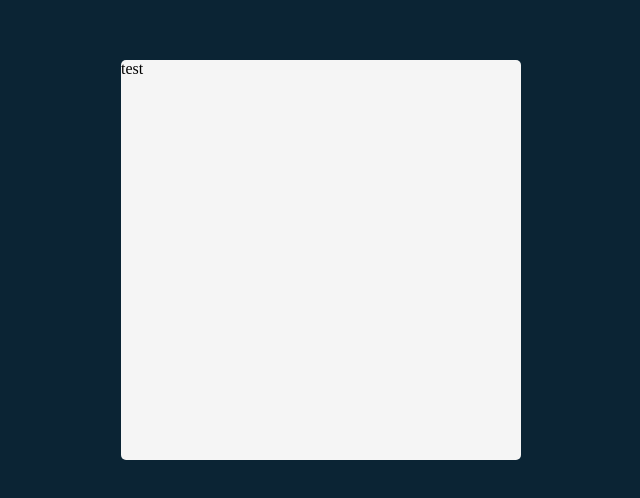
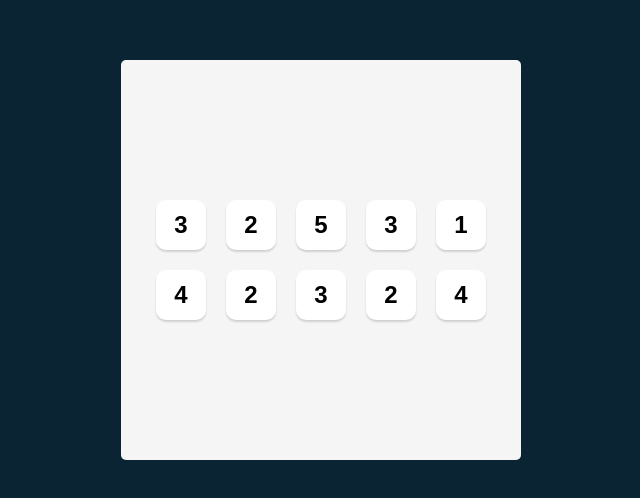
Before and after one commit to limhaowei/Tenzies-Game, a React (Vite) app: page / in a window 1280 px wide. Shown: the part 140-638 px from the top of the page, without its empty margins (319-959 px from the left). Built offline with nearby package versions, Linux system fonts and the light colour scheme.

Commit message:
created state for random dice values

```diff
--- a/App.jsx
+++ b/App.jsx
@@ -1,8 +1,25 @@
+import Dice from "./Dice"
+import { useState } from "react"
 
 export default function App(){
+
+    const [ diceValues, setDiceValues ] = useState(generateAllNewDice())
+
+    function generateAllNewDice(){
+        const arr = []
+        for(let i = 0; i < 10; i ++){
+            arr.push(Math.floor(Math.random() * 6) + 1);
+        }
+        return arr
+    }
+
     return(
         <main>
-            test
+            <div className="dice-container">
+                {diceValues.map((value, index) => (
+                    <Dice key={index} value={value} />
+                ))}
+            </div>
         </main>
     )
 }
--- /dev/null
+++ b/Dice.jsx
@@ -0,0 +1,6 @@
+
+export default function Dice(props){
+    return(
+        <button>{props.value}</button>
+    )
+}
--- a/index.css
+++ b/index.css
@@ -3,6 +3,7 @@
 }
 
 body {
+    font-family: Karla, sans-serif;
     margin: 0;
     background-color: #0B2434;
     padding: 20px;
@@ -24,5 +25,28 @@ main {
     background-color: #F5F5F5;
     height: 100%;
     border-radius: 5px;
+    display: flex;
+    flex-direction: column;
+    justify-content: center;
+    align-items: center;
+}
 
+.dice-container {
+    display: grid;
+    grid-template-columns: repeat(5, 1fr);
+    grid-template-rows: repeat(2, 1fr);
+    gap: 20px;
 }
+
+.dice-container button {
+    width: 50px;
+    height: 50px;
+    border-radius: 10px;
+    border: none;
+    background-color: white;
+    box-shadow: 0px 2px 2px rgba(0, 0, 0, 0.15);
+    cursor: pointer;
+    font-size: 1.5rem;
+    font-weight: bold;
+    font-family: Karla, sans-serif;
+}
```
